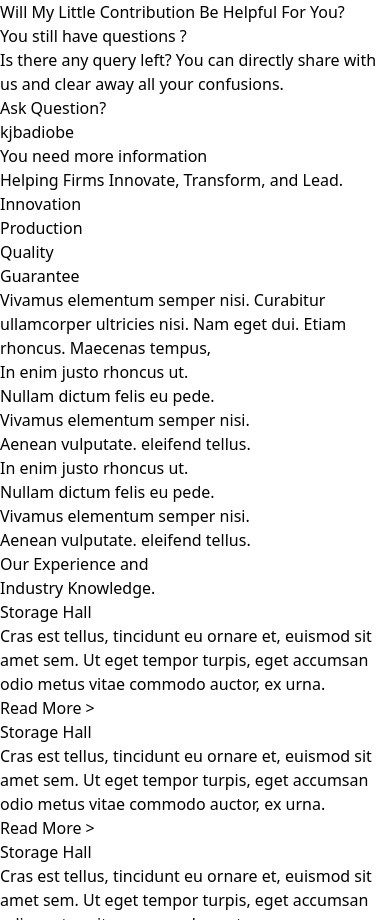
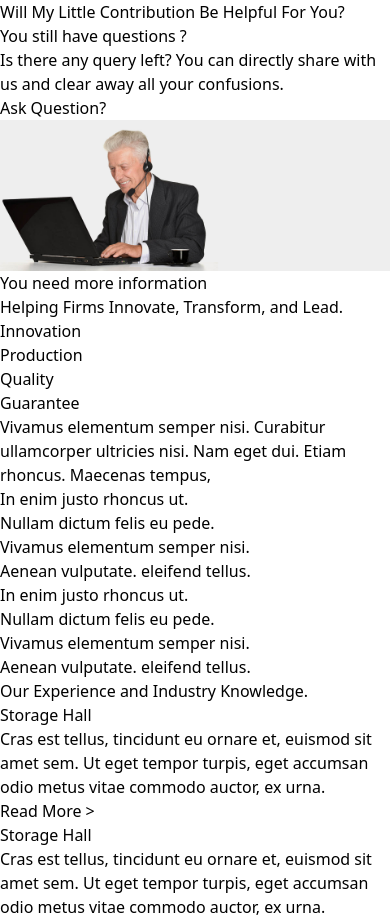
Before and after one commit to Softwebtechs/SWS1, a React (Vite) app: page /faq in a window 390 px wide. Shown: the part 962-1882 px from the top of the page. Built offline with nearby package versions, Linux system fonts and the light colour scheme.

Commit message:
faq page done

```diff
--- a/src/components/Faq/Faq.jsx
+++ b/src/components/Faq/Faq.jsx
@@ -1,4 +1,5 @@
 import React from "react";
+import img from "./man-image.jpg";
 
 const Faq = () => {
   return (
@@ -9,61 +10,61 @@ const Faq = () => {
           <h1 className="text-orange-600">Common Questions</h1>
         </div>
 
-        <div className="flex flex-row gap-24">
-          <div className="flex flex-col gap-5 mt-20 ml-36 ">
-            <div className="h-20 w-[800px]  bg-white border border-gray-300  ">
-              <h1 className="text-orange-600 font-semibold ml-10">
+        <div className="lg:flex lg:flex-row lg:gap-5  flex flex-col gap-10 md:max-lg:gap-0 items-center justify-center">
+          <div className="flex flex-col gap-5 mt-20 items-center justify-center m-5 ">
+            <div className="h-auto  lg:max-xl:w-[570px] md:max-lg:w-[700px] w-96 xl:w-[800px] bg-white border border-gray-300 p-5">
+              <h1 className="text-orange-600 font-semibold ml-5">
                 What services can I outsource?
               </h1>
-              <p className="w-[800px] font-semibold text-gray-500 ml-10">
+              <p className="w-80 xl:w-[750px] font-semibold text-gray-500 ml-5 ">
                 In enim justo, rhoncus ut, imperdiet a, venenatis vitae, justo.
                 Nullam dictum felis eu pede mollis pretium. Integer tincidunt.
                 Cras dapibus.
               </p>
             </div>
-            <div className="h-20 w-[800px] font-semibold border border-gray-300 text-blue-900 flex items-center ">
-              <h1 className="ml-10">
+            <div className="h-20 lg:max-xl:w-[570px]  md:max-lg:w-[700px] w-96  xl:w-[800px] font-semibold border border-gray-300 text-blue-900 flex items-center ">
+              <h1 className="ml-5">
                 How Can I View Your Annual Report To Know That How You Use Our
                 Money
               </h1>
             </div>
-            <div className="h-20 w-[800px] font-semibold border border-gray-300 text-blue-900 flex items-center ">
-              <h1 className="ml-10">Don't Goverment Provide Any Support?</h1>
+            <div className="h-20 lg:max-xl:w-[570px] md:max-lg:w-[700px] w-96  xl:w-[800px] font-semibold border border-gray-300 text-blue-900 flex items-center ">
+              <h1 className="ml-5">Don't Goverment Provide Any Support?</h1>
             </div>
-            <div className="h-20 w-[800px] font-semibold border border-gray-300 text-blue-900 flex items-center ">
-              <h1 className="ml-10">
+            <div className="h-20 lg:max-xl:w-[570px] md:max-lg:w-[700px] w-96  xl:w-[800px] font-semibold border border-gray-300 text-blue-900 flex items-center ">
+              <h1 className="ml-5">
                 Does Provide Information About Where My spares Is Used?
               </h1>
             </div>
-            <div className="h-20 w-[800px] font-semibold border border-gray-300 text-blue-900 flex items-center ">
-              <h1 className="ml-10">
+            <div className="h-20 lg:max-xl:w-[570px] md:max-lg:w-[700px] w-96  xl:w-[800px] font-semibold border border-gray-300 text-blue-900 flex items-center ">
+              <h1 className="ml-5">
                 Hoe Does Your Team Raised Fund for Resourses
               </h1>
             </div>
-            <div className="h-20 w-[800px] font-semibold border border-gray-300 text-blue-900 flex items-center ">
-              <h1 className="ml-10">
+            <div className="h-20 lg:max-xl:w-[570px] md:max-lg:w-[700px] w-96  xl:w-[800px] font-semibold border border-gray-300 text-blue-900 flex items-center ">
+              <h1 className="ml-5">
                 What Method Do Charity Use To Choose Project For Its Support?
               </h1>
             </div>
-            <div className="h-20 w-[800px] font-semibold border border-gray-300 text-blue-900 flex items-center ">
-              <h1 className="ml-10">
+            <div className="h-20 lg:max-xl:w-[570px] md:max-lg:w-[700px] w-96  xl:w-[800px] font-semibold border border-gray-300 text-blue-900 flex items-center ">
+              <h1 className="ml-5">
                 How Does Charity Work To Ensure Child Rights?
               </h1>
             </div>
-            <div className="h-20 w-[800px] font-semibold border border-gray-300 text-blue-900 flex items-center ">
-              <h1 className="ml-10">
+            <div className="h-20 lg:max-xl:w-[570px] md:max-lg:w-[700px] w-96  xl:w-[800px] font-semibold border border-gray-300 text-blue-900 flex items-center ">
+              <h1 className="ml-5">
                 Will My Little Contribution Be Helpful For You?
               </h1>
             </div>
           </div>
-          <div className="flex flex-col gap-10 mt-20">
-            <div className="h-72 w-96 bg-gray-400"></div>
-            <div className="h-72 w-96 bg-blue-400">
+          <div className="flex flex-col gap-10 md:max-lg:gap-6 mt-20">
+            <div className="h-72 lg:max-xl:h-56 md:max-lg:h-96 md:max-lg:w-[700px] lg:max-xl:w-64 w-96 bg-gray-400"></div>
+            <div className="h-72 lg:max-xl:h-96 md:max-lg:w-[700px] lg:max-xl:w-64 w-96 bg-blue-400">
               <div className="flex flex-col items-center justify-center gap-5 mt-10">
-                <h1 className="text-orange-600 text-2xl font-semibold">
+                <h1 className="text-orange-600 lg:max-xl:w-36 text-2xl  font-semibold leading-7">
                   You still have questions ?
                 </h1>
-                <p className="text-white text-lg w-72">
+                <p className="text-white text-lg w-72 lg:max-xl:w-36 leading-7  ">
                   Is there any query left? You can directly share with us and
                   clear away all your confusions.
                 </p>
@@ -76,18 +77,23 @@ const Faq = () => {
         </div>
       </div>
       {/* second part of the page */}
-      <div className="h-[800px] w-full bg-gray-300 mt-20 flex flex-row">
-        <div className="h-[800px] w-1/2 bg-gray-100">kjbadiobe</div>
-        <div className=" w-1/2">
-          <div className=" flex flex-col gap-4 mt-20 ml-20">
-            <h1 className="text-blue-900 text-3xl font-medium">
+      <div className="md:h-screen h-[900px]   mt-10  lg:flex lg:flex-row flex flex-row items-center  lg:justify-end  ">
+        <img
+          src={img}
+          alt="xyz"
+          className="h-full w-auto object-cover relative"
+        />
+        <div className=" lg:w-1/2 w-full absolute flex flex-col   gap-10">
+          <div className=" flex flex-col gap-5 ">
+            <h1 className="text-blue-900 text-3xl font-medium ">
               You need more information
             </h1>
             <h1 className="text-orange-600 text-5xl font-semibold">
               Helping Firms Innovate, Transform, and Lead.
             </h1>
           </div>
-          <div className="flex flex-row mt-20 ml-20 ">
+          <div className="flex flex-col gap-0 ">
+            <div className="flex flex-row  ">
               <div className="h-14 w-32 bg-orange-600 text-white text-xl font-semibold text-center p-2 border border-gray-400">
                 Innovation
               </div>
@@ -101,15 +107,17 @@ const Faq = () => {
                 Guarantee
               </div>
             </div>
-          <div className="h-72 w-[650px] bg-gray-50 ml-20 flex flex-col gap-5">
+            <div className="h-auto w-full bg-gray-50 flex flex-col gap-5 p-8 bg-opacity-80 mx-5">
               <p className="text-gray-500 ml-10">
                 Vivamus elementum semper nisi. Curabitur ullamcorper ultricies
                 nisi. Nam eget dui. Etiam rhoncus. Maecenas tempus,{" "}
               </p>
-            <div className="flex flex-row gap-10">
+              <div className="md:flex md:flex-row flex flex-col gap-10 ">
                 <div className="flex flex-col gap-5 ml-20">
                   <h1 className="text-gray-500">In enim justo rhoncus ut.</h1>
-                <h1 className="text-gray-500">Nullam dictum felis eu pede.</h1>
+                  <h1 className="text-gray-500">
+                    Nullam dictum felis eu pede.
+                  </h1>
                   <h1 className="text-gray-500">
                     Vivamus elementum semper nisi.
                   </h1>
@@ -119,13 +127,16 @@ const Faq = () => {
                 </div>
                 <div className="flex flex-col gap-5 ml-20">
                   <h1 className="text-gray-500">In enim justo rhoncus ut.</h1>
-                <h1 className="text-gray-500">Nullam dictum felis eu pede.</h1>
+                  <h1 className="text-gray-500">
+                    Nullam dictum felis eu pede.
+                  </h1>
                   <h1 className="text-gray-500">
                     Vivamus elementum semper nisi.
                   </h1>
                   <h1 className="text-gray-500">
                     Aenean vulputate. eleifend tellus.
                   </h1>
+                </div>
               </div>
             </div>
           </div>
@@ -137,10 +148,12 @@ const Faq = () => {
       {/* last part of the page */}
       <div className="mt-20">
         <div className="flex flex-row text-6xl font-bold  gap-2 ml-28">
-          <h1 className="text-blue-900">Our Experience and </h1>
-          <h1 className="text-orange-600"> Industry Knowledge.</h1>
+          <h1 className="text-blue-900">
+            Our Experience and{" "}
+            <span className="text-orange-600"> Industry Knowledge. </span>
+          </h1>
         </div>
-        <div className="flex flex-row gap-20 items-center justify-center mt-20">
+        <div className="flex flex-wrap gap-20 items-center justify-center mt-20">
           <div className="flex flex-col gap-3">
             <div className="h-64  w-96 bg-gray-400"></div>
             <div className="flex flex-col gap-5">
```
Also changed, not shown: src/components/Faq/man-image.jpg (added). Lines whose indentation alone changed are shown as unchanged.
